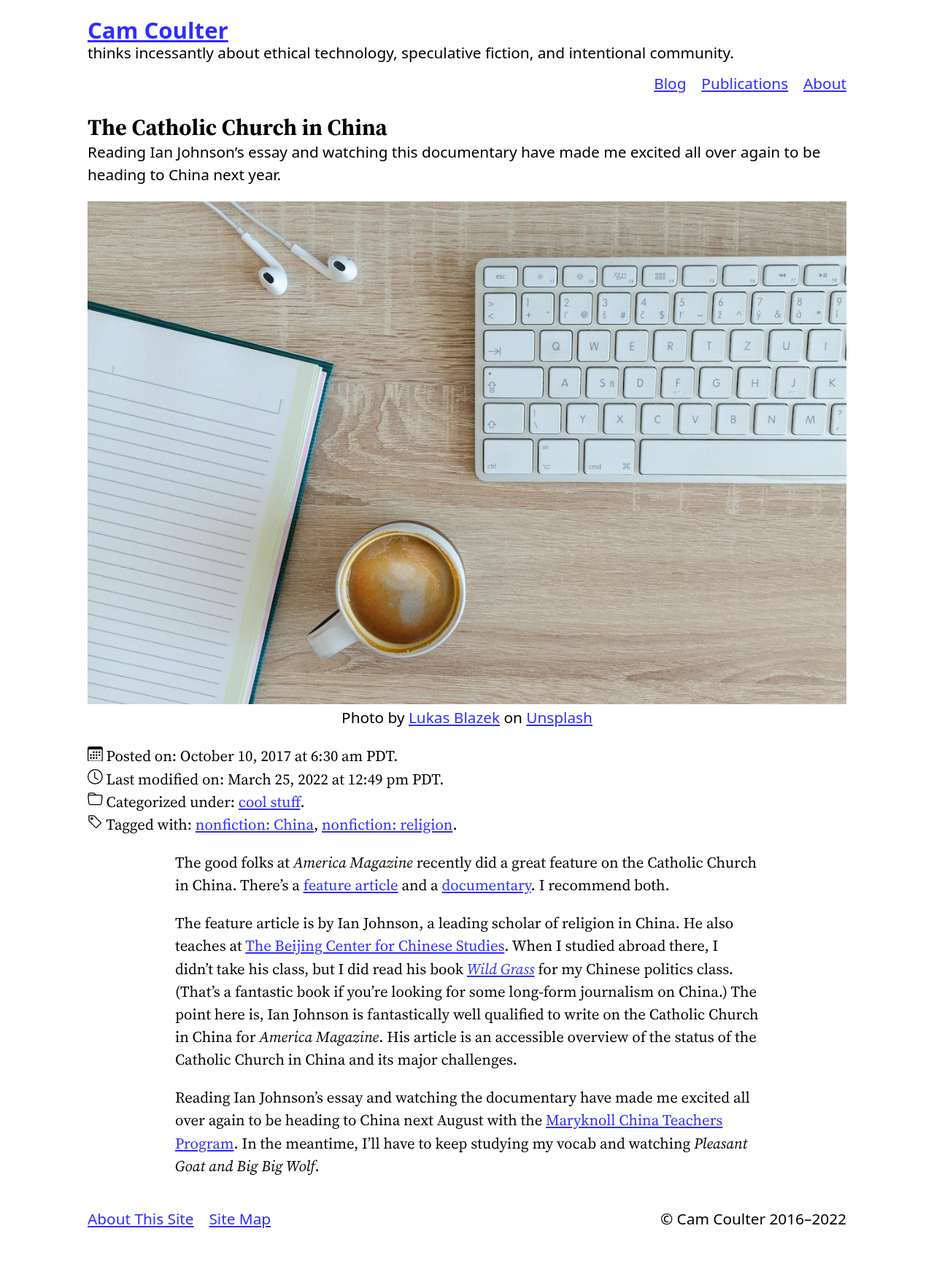
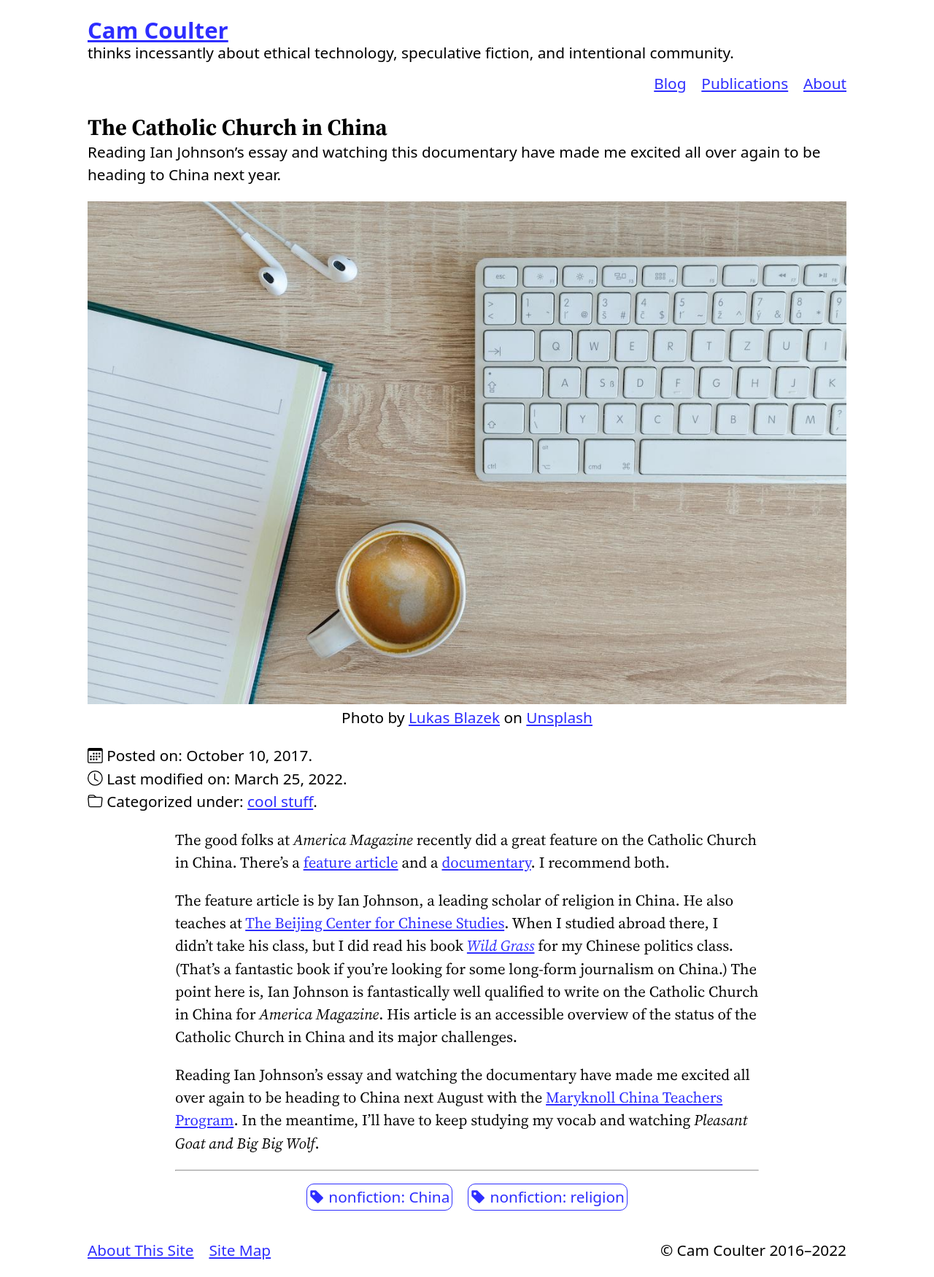
Before and after one commit to cncoulter/camcoulter.com, a Jekyll site: the page built from collections/_posts/2017-10-10-Catholic-Church-China.md, in a window 1280 px wide. Shown: the whole page at 73% size. Built offline with Jekyll 4.4.1, drawn with Linux system fonts in a browser that asks for light colours; some web fonts are replaced; before the commit the page ends 1707 px from its top, so only the background shows below that.

Commit message:
Update post layout

```diff
--- a/_layouts/post.html
+++ b/_layouts/post.html
@@ -24,16 +24,16 @@ layout: default
 			{% include image.html image=featured_image figClass="full-width" %}
 		{% endif %}
 
-		<ul class="post-metadata">
+		<ul class="post_metadata">
 			<li>
 				{% include SVGs/calendar3.svg %}
-				Posted on: <time datetime="{{ page.date | date_to_xmlschema }}">{{ page.date | date: "%B %e, %Y at %-I:%M %P %Z" }}</time>.
+				Posted on: <time datetime="{{ page.date | date_to_xmlschema }}">{{ page.date | date: "%B %e, %Y" }}</time>.
 			</li>
 
 			{% if page.date_modified %}
 			<li>
 				{% include SVGs/clock.svg %}
-				Last modified on: <time datetime="{{ page.date_modified | date_to_xmlschema }}">{{ page.date_modified | date: "%B %e, %Y  at %-I:%M %P %Z" }}</time>.
+				Last modified on: <time datetime="{{ page.date_modified | date_to_xmlschema }}">{{ page.date_modified | date: "%B %e, %Y" }}</time>.
 			</li>
 			{% endif %}
 
@@ -43,16 +43,6 @@ layout: default
 				Categorized under:
 				{% for category in page.categories %}
 					<a href="{{ site.baseurl }}/Blog/Categories#{{ category | url_encode }}">{{ category }}</a>{% if forloop.last == false %}, {% endif %}{% if forloop.last == true %}.{% endif %}
-				{% endfor %}
-			</li>
-			{% endif %}
-
-			{% if page.tags %}
-			<li>
-				{% include SVGs/tag.svg %}
-				Tagged with:
-				{% for tag in page.tags %}
-					<a href="{{ site.baseurl }}/Blog/Tags#{{ tag | url_encode }}">{{ tag }}</a>{% if forloop.last == false %}, {% endif %}{% if forloop.last == true %}.{% endif %}
 				{% endfor %}
 			</li>
 			{% endif %}
@@ -68,6 +58,17 @@ layout: default
 
 		{{ content }}
 
+		<hr>
+
+		{% if page.tags %}
+		<h2 class="visually-hidden">Tagged with</h2>
+		<ul class="post_tags">
+			{% for tag in page.tags %}
+				<li><a href="{{ site.baseurl }}/Blog/Tags#{{ tag | url_encode }}">{% include SVGs/tag-fill.svg %} {{ tag }}</a></li>
+			{% endfor %}
+		</ul>
+		{% endif %}
+
 	</div>
 
 </article>
--- a/_sass/main.scss
+++ b/_sass/main.scss
@@ -176,9 +176,11 @@ a:active {
 .block-links a:link:focus {
 	color: var(--link-color);
 }
+
 .block-links a:visited:focus {
 	color: var(--link-visited-color);
 }
+
 .block-links a:focus {
 	background-color: var(--bg-color);
 	outline: solid 2px;
@@ -187,7 +189,6 @@ a:active {
 	text-underline-position: auto;
 	outline-offset: 0.25em;
 }
-
 /*
 	## Text Formatting
 */
@@ -216,7 +217,7 @@ mark {
 }
 
 figure {
-	margin: 1em 0em;
+	margin: 1em 0;
 	font-family: var(--sans);
 	text-align: center;
 }
@@ -237,8 +238,12 @@ figure.full-width img {
 	width: 100%;
 }
 
-svg.bi {
+.bi {
+	display: inline-block;
+	font-size: inherit;
 	height: 1em;
+	overflow: visible;
+	vertical-align: -.125em;
 }
 /*
 	## Tables
@@ -279,6 +284,7 @@ th {
 	----------------------------
 */
 a.skip-nav {
+	font-weight: bold;
 	text-decoration: underline;
 	text-decoration-thickness: 2px;
 	background: var(--bg-color);
@@ -313,7 +319,7 @@ a.skip-nav:focus {
 
 .banner h2 {
 	padding: 0;
-	margin-bottom: 0em;
+	margin-bottom: 0;
 	line-height: 1;
 }
 
@@ -329,14 +335,13 @@ a.skip-nav:focus {
 
 .primary-nav {
 	list-style: none;
-	margin: .5em 0 0 0;
+	margin: 0.5em 0 0;
 	padding: 0;
 	display: flex;
 	flex-flow: row wrap;
 	justify-content: space-evenly;
 	gap: 1em;
 }
-
 @media (min-width: 40rem) {
 	.primary-nav {
 		justify-content: flex-end;
@@ -346,7 +351,6 @@ a.skip-nav:focus {
 .primary-nav li {
 	//margin-inline: .5em;
 }
-
 /*
 	## Footer/Contentinfo
 	---------------------
@@ -364,6 +368,7 @@ a.skip-nav:focus {
 	align-items: center;
 	gap: 0.5em;
 }
+
 .contentinfo p {
 	justify-self: start;
 	margin: 0;
@@ -372,10 +377,12 @@ a.skip-nav:focus {
 	.contentinfo {
 		grid-template-columns: 1fr 1fr;
 	}
+
 	.contentinfo p {
 		justify-self: end;
 	}
 }
+
 .contentinfo > ol {
 	list-style: none;
 	margin: 0;
@@ -385,29 +392,77 @@ a.skip-nav:focus {
 	justify-content: flex-start;
 	gap: 1em;
 }
-
 /*
 	## Posts
 	--------
 */
-
 .post header h1 {
-	margin-bottom: 0em;
+	margin-bottom: 0;
 	line-height: 1.2;
 }
+
 .post header p {
-	margin-top: 0em;
+	margin-top: 0;
 	font-family: var(--sans);
 }
 
-.post-metadata {
+.post_metadata {
 	list-style: none;
 	padding: 0;
+	font-family: var(--sans);
 }
 
+.post_tags {
+	list-style: none;
+	padding: 0;
+	display: flex;
+	flex-flow: row wrap;
+	justify-content: center;
+	gap: 1em;
+	font-family: var(--sans);
+}
+
+.post_tags a:link {
+	border: 1px solid;
+	border-radius: 10px;
+	padding: 0.15em;
+	text-decoration: none;
+}
+
+.post_tags a:focus,
+.post_tags a:hover {
+	color: var(--bg-color);
+	background-color: var(--link-color);
+}
+
+.post_tags a:visited:focus,
+.post_tags a:visited:hover {
+	background-color: var(--link-visited-color);
+}
+
+.post_tags a:focus {
+	outline: 2px solid var(--link-color);
+}
+
+.post_tags a:visited:focus {
+	outline: 2px solid var(--link-visited-color);
+}
 /*
 	# Utility Styles
 */
+.visually-hidden {
+	position: absolute !important;
+	height: 1px;
+	width: 1px;
+	overflow: hidden;
+	padding: 0 !important;
+	border: 0 !important;
+	white-space: nowrap !important;
+	clip: rect(1px 1px 1px 1px) !important; // IE6, IE7
+	clip: rect(1px, 1px, 1px, 1px) !important;
+	clip-path: inset(50%) !important;
+}
+
 .font_sans {
 	font-family: var(--sans);
 }
```
Also changed, not shown: _includes/SVGs/tag-fill.svg.
